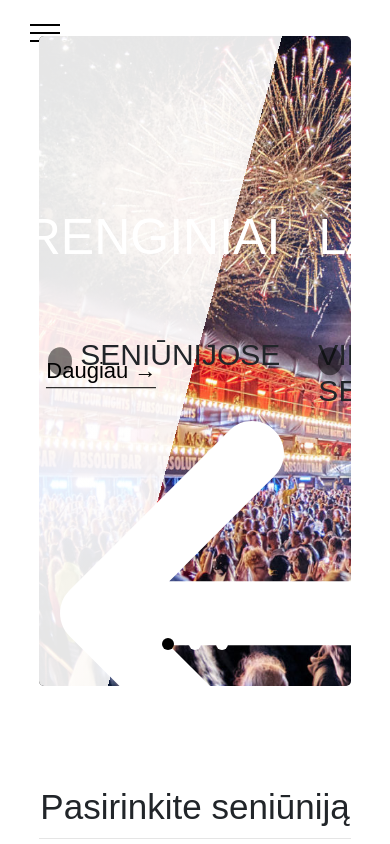
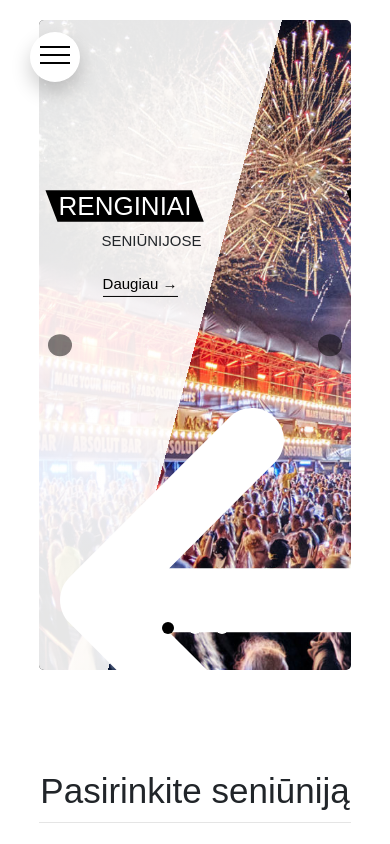
Before and after one commit to mantekarys/Ka-veikia-seniunijos, a React (Create React App) app in the folder Ka-veikia-seniunijos/ClientApp/: page / in a window 390 px wide. Shown: the top 844 px of the page. Built offline with nearby package versions, Linux system fonts and the light colour scheme.

Commit message:
Added responsive design

```diff
--- a/Ka-veikia-seniunijos/ClientApp/src/components/Button/_button.scss
+++ b/Ka-veikia-seniunijos/ClientApp/src/components/Button/_button.scss
@@ -1,3 +1,6 @@
+@import '../Utils/mixins';
+@import '../Utils/variables';
+
 .btn {
     &, &:link, &:visited {
         text-decoration: none;
@@ -92,6 +95,17 @@
         transform: translate(-50%, -20%);
         border-bottom: 1px solid $color-black;
 
+        @include respond(tab-land) {
+            font-size: 1.8rem;
+        }
+
+        @include respond(mobile) {
+            top: 40%;
+            left: 30%;
+            transform: translate(-40%, -30%);
+            font-size: 1.5rem;
+        }
+
         &, &:link, &:visited {
             text-decoration: none;
         }
--- a/Ka-veikia-seniunijos/ClientApp/src/components/Header/_header-style.scss
+++ b/Ka-veikia-seniunijos/ClientApp/src/components/Header/_header-style.scss
@@ -25,6 +25,17 @@
             margin-left: 3rem;
             margin-top: 1.2rem;
             cursor: pointer;
+            width: 5rem;
+            height: 5rem;
+            text-align: center;
+
+            @include respond(mobile) {
+                z-index: 10;
+                position: fixed;
+                border-radius: 50%;
+                box-shadow: 0 1rem 2rem rgba($color-black, .2);
+                background-color: $color-white;
+            }
         }
     }
 }
--- a/Ka-veikia-seniunijos/ClientApp/src/components/Icons/ArrowIcon/_arrow-icon-style.scss
+++ b/Ka-veikia-seniunijos/ClientApp/src/components/Icons/ArrowIcon/_arrow-icon-style.scss
@@ -1,9 +1,18 @@
-@import '../../Utils/_variables.scss';
+@import '../../Utils/variables';
+@import '../../Utils/mixins';
 
 .arrow-icon {
     font-size: 2.7rem;
     color: $color-white;
     padding: 1rem 1.2rem;
+
+    @include respond(tab-land) {
+        font-size: 2.2rem;
+    }
+
+    @include respond(tab-port) {
+        font-size: 1.8rem;
+    }
 
     &__container {
         position: absolute;
--- a/Ka-veikia-seniunijos/ClientApp/src/components/Icons/BarIcon/_bar-icon-style.scss
+++ b/Ka-veikia-seniunijos/ClientApp/src/components/Icons/BarIcon/_bar-icon-style.scss
@@ -5,7 +5,7 @@
     position: relative;
 
     @include respond(mobile) {
-        position: fixed;
+        margin-top: 2.2rem;
     }
 
     &, &::before, &::after {
@@ -27,6 +27,6 @@
     }
 
     &::after {
-        top: .8rem;
+       top: .8rem;
     }
 }
--- a/Ka-veikia-seniunijos/ClientApp/src/components/Login/_login-style.scss
+++ b/Ka-veikia-seniunijos/ClientApp/src/components/Login/_login-style.scss
@@ -1,4 +1,4 @@
-@import '../Utils/_mixins.scss';
+@import '../Utils/mixins';
 
 .login {
     &__container {
@@ -11,8 +11,20 @@
         border-radius: 1rem;
         height: 70%;
 
+        @include respond(tab-land) {
+            width: 50%;
+        }
+
+        @include respond(tab-port) {
+            width: 60%;
+        }
+
+        @include respond(mobile) {
+            width: 80%;
+        }
+
         &--signup {
-            height: 80%;
+            height: 85%;
         }
     }
 
--- a/Ka-veikia-seniunijos/ClientApp/src/components/Sidebar/_sidebar-style.scss
+++ b/Ka-veikia-seniunijos/ClientApp/src/components/Sidebar/_sidebar-style.scss
@@ -1,17 +1,31 @@
-@import '../Utils/_animations.scss';
-@import '../Utils/_variables.scss';
+@import '../Utils/animations';
+@import '../Utils/variables';
+@import '../Utils/mixins';
+
 
 .sidebar {
-    position: absolute;
-    top: 1rem;
+    position: fixed;
+    top: 2rem;
     left: 0;
-    height: 95%;
+    height: 85%;
     width: 20%;
-    z-index: 50;
+    z-index: 10;
     background-color: $color-white;
     box-shadow: 1px 0 7px -2px $color-black;
     animation: moveInLeft .5s ease-out;
     border-radius: 1rem;
+
+    @include respond(tab-land) {
+        width: 25%;
+    }
+
+    @include respond(tab-port) {
+        width: 30%;
+    }
+
+    @include respond(mobile) {
+        width: 40%;
+    }
 
     &__list {
         text-align: center;
@@ -28,6 +42,7 @@
                 & > .btn--sidebar {
                     color: $color-white !important;
                 }
+
                 background-color: $color-black;
             }
         }
--- a/Ka-veikia-seniunijos/ClientApp/src/components/Utils/_typography.scss
+++ b/Ka-veikia-seniunijos/ClientApp/src/components/Utils/_typography.scss
@@ -1,4 +1,5 @@
 @import 'variables';
+@import '_mixins.scss';
 
 .header {
     &__primary {
@@ -51,10 +52,26 @@
     font-size: 5rem;
     color: $color-white;
 
+    @include respond(tab-land) {
+        font-size: 4rem;
+    }
+
+    @include respond(mobile) {
+        font-size: 2.6rem;
+    }
+
     &--follow {
         font-size: 3rem;
         float: right;
         padding-top: 1rem;
+
+        @include respond(tab-land) {
+            font-size: 2rem;
+        }
+
+        @include respond(mobile) {
+            font-size: 1.5rem;
+        }
     }
 }
 
@@ -68,6 +85,14 @@
     height: 100%;
     width: 100%;
     z-index: -1;
-    transform: scale(1.6, 1.05) skewX(20deg);
+    transform: scale(1.4, 1.05) skewX(20deg);
     background-color: $color-black;
+
+    @include respond(tab-land) {
+        transform: scale(1.2, 1.05) skewX(20deg);
+    }
+
+    @include respond(tab-port) {
+        transform: scale(1.1, 1.05) skewX(20deg);
+    }
 }
--- a/Ka-veikia-seniunijos/ClientApp/src/components/style.css
+++ b/Ka-veikia-seniunijos/ClientApp/src/components/style.css
@@ -44,10 +44,22 @@ body {
   margin-right: 1rem;
   font-size: 5rem;
   color: #ffffff; }
+  @media (max-width: 75em) {
+    .highlight-text {
+      font-size: 4rem; } }
+  @media (max-width: 37.5em) {
+    .highlight-text {
+      font-size: 2.6rem; } }
   .highlight-text--follow {
     font-size: 3rem;
     float: right;
     padding-top: 1rem; }
+    @media (max-width: 75em) {
+      .highlight-text--follow {
+        font-size: 2rem; } }
+    @media (max-width: 37.5em) {
+      .highlight-text--follow {
+        font-size: 1.5rem; } }
 
 .highlight::after {
   display: block;
@@ -58,8 +70,14 @@ body {
   height: 100%;
   width: 100%;
   z-index: -1;
-  transform: scale(1.6, 1.05) skewX(20deg);
+  transform: scale(1.4, 1.05) skewX(20deg);
   background-color: #000000; }
+  @media (max-width: 75em) {
+    .highlight::after {
+      transform: scale(1.2, 1.05) skewX(20deg); } }
+  @media (max-width: 56.25em) {
+    .highlight::after {
+      transform: scale(1.1, 1.05) skewX(20deg); } }
 
 .u-text-center {
   text-align: center; }
@@ -114,8 +132,17 @@ body {
   z-index: 200;
   border-radius: 1rem;
   height: 70%; }
+  @media (max-width: 75em) {
+    .login__container {
+      width: 50%; } }
+  @media (max-width: 56.25em) {
+    .login__container {
+      width: 60%; } }
+  @media (max-width: 37.5em) {
+    .login__container {
+      width: 80%; } }
   .login__container--signup {
-    height: 80%; }
+    height: 85%; }
 
 .login__content {
   width: 80%;
@@ -310,6 +337,15 @@ body {
   left: 20%;
   transform: translate(-50%, -20%);
   border-bottom: 1px solid #000000; }
+  @media (max-width: 75em) {
+    .btn--slide {
+      font-size: 1.8rem; } }
+  @media (max-width: 37.5em) {
+    .btn--slide {
+      top: 40%;
+      left: 30%;
+      transform: translate(-40%, -30%);
+      font-size: 1.5rem; } }
   .btn--slide, .btn--slide:link, .btn--slide:visited {
     text-decoration: none; }
 
@@ -414,7 +450,17 @@ body {
     display: inline-block;
     margin-left: 3rem;
     margin-top: 1.2rem;
-    cursor: pointer; }
+    cursor: pointer;
+    width: 5rem;
+    height: 5rem;
+    text-align: center; }
+    @media (max-width: 37.5em) {
+      .header__icon-wrapper {
+        z-index: 10;
+        position: fixed;
+        border-radius: 50%;
+        box-shadow: 0 1rem 2rem rgba(0, 0, 0, 0.2);
+        background-color: #ffffff; } }
 
 @keyframes moveInLeft {
   0% {
@@ -446,16 +492,25 @@ body {
     opacity: 1; } }
 
 .sidebar {
-  position: absolute;
-  top: 1rem;
+  position: fixed;
+  top: 2rem;
   left: 0;
-  height: 95%;
+  height: 85%;
   width: 20%;
-  z-index: 50;
+  z-index: 10;
   background-color: #ffffff;
   box-shadow: 1px 0 7px -2px #000000;
   animation: moveInLeft .5s ease-out;
   border-radius: 1rem; }
+  @media (max-width: 75em) {
+    .sidebar {
+      width: 25%; } }
+  @media (max-width: 56.25em) {
+    .sidebar {
+      width: 30%; } }
+  @media (max-width: 37.5em) {
+    .sidebar {
+      width: 40%; } }
   .sidebar__list {
     text-align: center;
     width: 90%;
@@ -520,7 +575,7 @@ body {
   position: relative; }
   @media (max-width: 37.5em) {
     .bar__icon {
-      position: fixed; } }
+      margin-top: 2.2rem; } }
   .bar__icon, .bar__icon::before, .bar__icon::after {
     width: 3rem;
     height: 2px;
@@ -540,6 +595,12 @@ body {
   font-size: 2.7rem;
   color: #ffffff;
   padding: 1rem 1.2rem; }
+  @media (max-width: 75em) {
+    .arrow-icon {
+      font-size: 2.2rem; } }
+  @media (max-width: 56.25em) {
+    .arrow-icon {
+      font-size: 1.8rem; } }
   .arrow-icon__container {
     position: absolute;
     background-color: rgba(0, 0, 0, 0.5);
```
